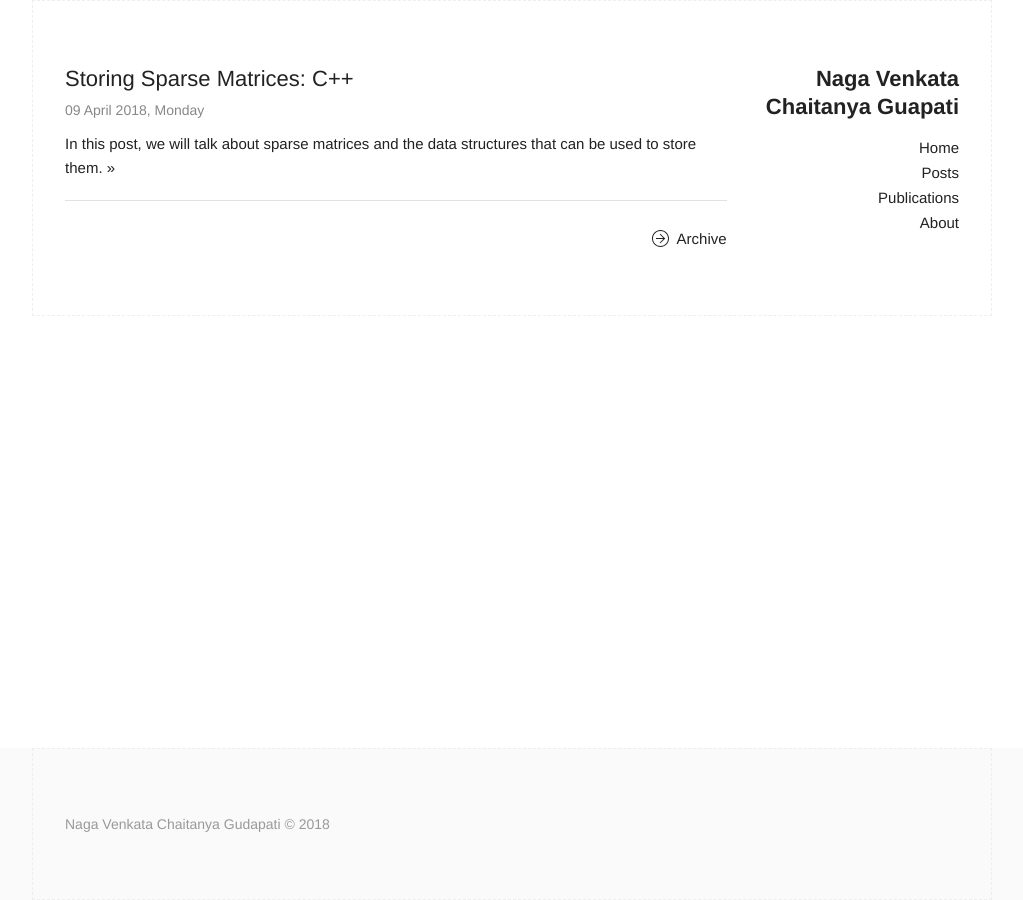
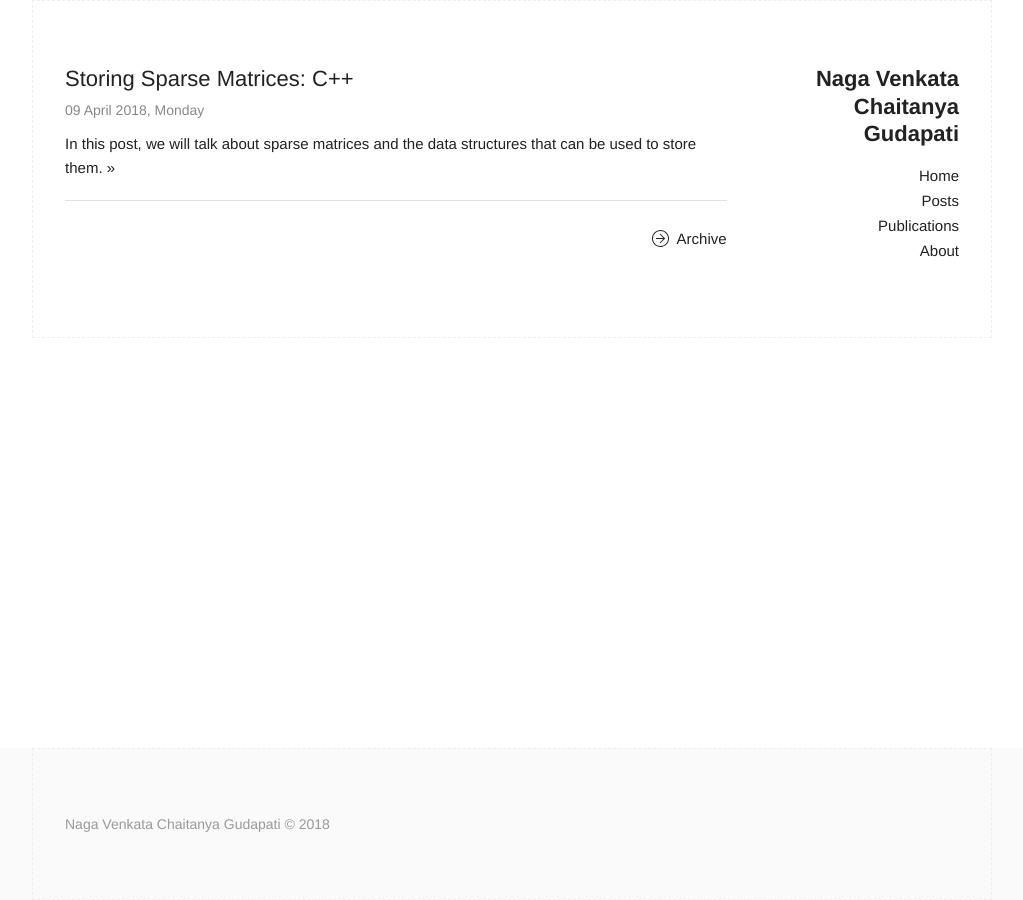
Before and after one commit to CGudapati/cgudapati.github.io, a Jekyll site: the page built from index.html, in a window 1280 px wide. Shown: the whole page, without its empty margins (128-1151 px from the left). Built offline with Jekyll 4.4.1, drawn with Linux system fonts in a browser that asks for light colours; some of the changed lines change nothing that is shown.

```diff
--- a/_config.yml
+++ b/_config.yml
@@ -6,16 +6,12 @@
 # 'jekyll serve'. If you change this file, please restart the server process.
 
 # Site settings
-title: Naga Venkata Chaitanya Guapati
+title: Naga Venkata Chaitanya Gudapati
 email:
 description: > # this means to ignore newlines until "baseurl:"
-  Write an awesome description for your new site here. You can edit this
-  line in _config.yml. It will appear in your document head meta (for
-  Google search results) and in your feed.xml site description.
-baseurl: "" # the subpath of your site, e.g. /blog
+  My personla blog.
 url: "http://cgudapati.com" # the base hostname & protocol for your site
-#twitter_username: Taffyer
-#github_username:  wild-flame
+
 
 # Build settings
 markdown: kramdown
```
